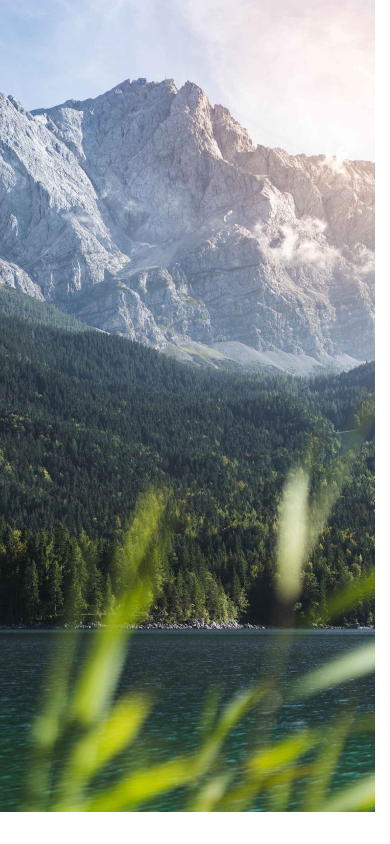
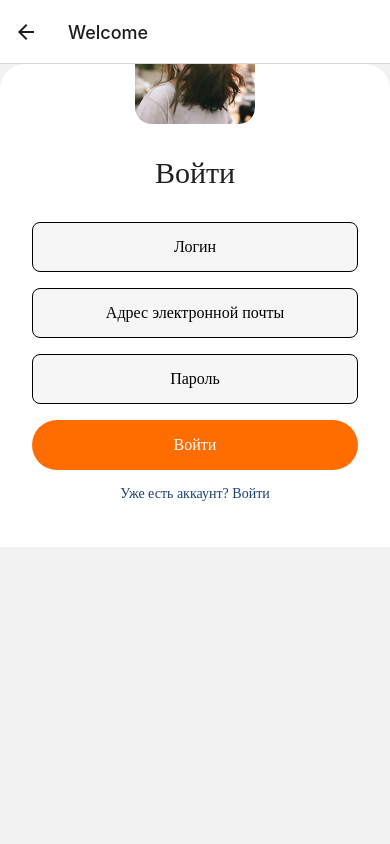
Before and after one commit to oleksii-she/myNewProject, a React Native app: screen /Registr in a window 390 px wide. Built offline with nearby package versions, Linux system fonts and the light colour scheme.

Commit message:
add navigation

```diff
--- a/App.js
+++ b/App.js
@@ -1,40 +1,65 @@
 import React, { useState, useCallback } from "react";
-import { View, ImageBackground } from "react-native";
+// import { View, ImageBackground } from "react-native";
 import RegistrationScreen from "./Screens/auth/RegistrationScreen";
 import LoginScreen from "./Screens/auth/LoginScreen";
-import { styles } from "./Screens/styles";
-import { useFonts } from "expo-font";
-import * as SplashScreen from "expo-splash-screen";
+// import { styles } from "./Screens/styles";
+// import { useFonts } from "expo-font";
+// import * as SplashScreen from "expo-splash-screen";
 
-SplashScreen.preventAutoHideAsync();
+// SplashScreen.preventAutoHideAsync();
+
+import { NavigationContainer } from "@react-navigation/native";
+import { createNativeStackNavigator } from "@react-navigation/native-stack";
+
+const AuthStack = createNativeStackNavigator();
+
 const App = () => {
-  const [fontsLoaded] = useFonts({
-    "Roboto-Regular": require("./assets/fonts/Roboto-Regular.ttf"),
-    "Roboto-Medium": require("./assets/fonts/Roboto-Medium.ttf"),
-    "Roboto-Bold": require("./assets/fonts/Roboto-Bold.ttf"),
-  });
-
-  const onLayoutRootView = useCallback(async () => {
-    if (fontsLoaded) {
-      await SplashScreen.hideAsync();
-    }
-  }, [fontsLoaded]);
-
-  if (!fontsLoaded) {
-    return null;
-  }
-
   return (
-    <View style={styles.container} onLayout={onLayoutRootView}>
-      <ImageBackground
-        source={require("./Screens/images/PhotoBG.png")}
-        style={styles.image}
-      >
-        {/* <RegistrationScreen /> */}
-        {/* <LoginScreen /> */}
-      </ImageBackground>
-    </View>
+    <NavigationContainer>
+      <AuthStack.Navigator>
+        <AuthStack.Screen
+          name="Login"
+          component={LoginScreen}
+          options={{ title: "Welcome" }}
+        />
+        <AuthStack.Screen
+          name="Registr"
+          component={RegistrationScreen}
+          options={{ title: "Welcome" }}
+        />
+      </AuthStack.Navigator>
+    </NavigationContainer>
   );
 };
 
 export default App;
+
+// const App = () => {
+//   const [fontsLoaded] = useFonts({
+//     "Roboto-Regular": require("./assets/fonts/Roboto-Regular.ttf"),
+//     "Roboto-Medium": require("./assets/fonts/Roboto-Medium.ttf"),
+//     "Roboto-Bold": require("./assets/fonts/Roboto-Bold.ttf"),
+//   });
+
+//   const onLayoutRootView = useCallback(async () => {
+//     if (fontsLoaded) {
+//       await SplashScreen.hideAsync();
+//     }
+//   }, [fontsLoaded]);
+
+//   if (!fontsLoaded) {
+//     return null;
+//   }
+
+//   return (
+//     <View style={styles.container} onLayout={onLayoutRootView}>
+//       <ImageBackground
+//         source={require("./Screens/images/PhotoBG.png")}
+//         style={styles.image}
+//       >
+//         {/* <RegistrationScreen /> */}
+//         <LoginScreen />
+//       </ImageBackground>
+//     </View>
+//   );
+// };
--- a/Screens/auth/LoginScreen.jsx
+++ b/Screens/auth/LoginScreen.jsx
@@ -77,7 +77,7 @@ const LoginScreen = ({ navigation }) => {
             </TouchableOpacity>
             <TouchableOpacity
               style={styles.buttonLogin}
-              // onPress={() => navigation.navigate("Registr")}
+              onPress={() => navigation.navigate("Registr")}
             >
               <Text
                 style={{
--- a/Screens/auth/RegistrationScreen.jsx
+++ b/Screens/auth/RegistrationScreen.jsx
@@ -98,7 +98,7 @@ const RegistrationScreen = ({ navigation }) => {
             </TouchableOpacity>
             <TouchableOpacity
               style={styles.buttonLogin}
-              // onPress={() => navigation.navigate("Registr")}
+              onPress={() => navigation.navigate("Login")}
             >
               <Text
                 style={{
--- a/package.json
+++ b/package.json
@@ -11,6 +11,7 @@
   "dependencies": {
     "@react-native-community/masked-view": "^0.1.11",
     "@react-navigation/native": "^6.0.16",
+    "@react-navigation/native-stack": "^6.9.4",
     "@react-navigation/stack": "^6.3.7",
     "expo": "~47.0.8",
     "expo-app-loading": "~2.1.1",
```
Also changed, not shown: 1 other file (tests, documents, lock files or other folders).
